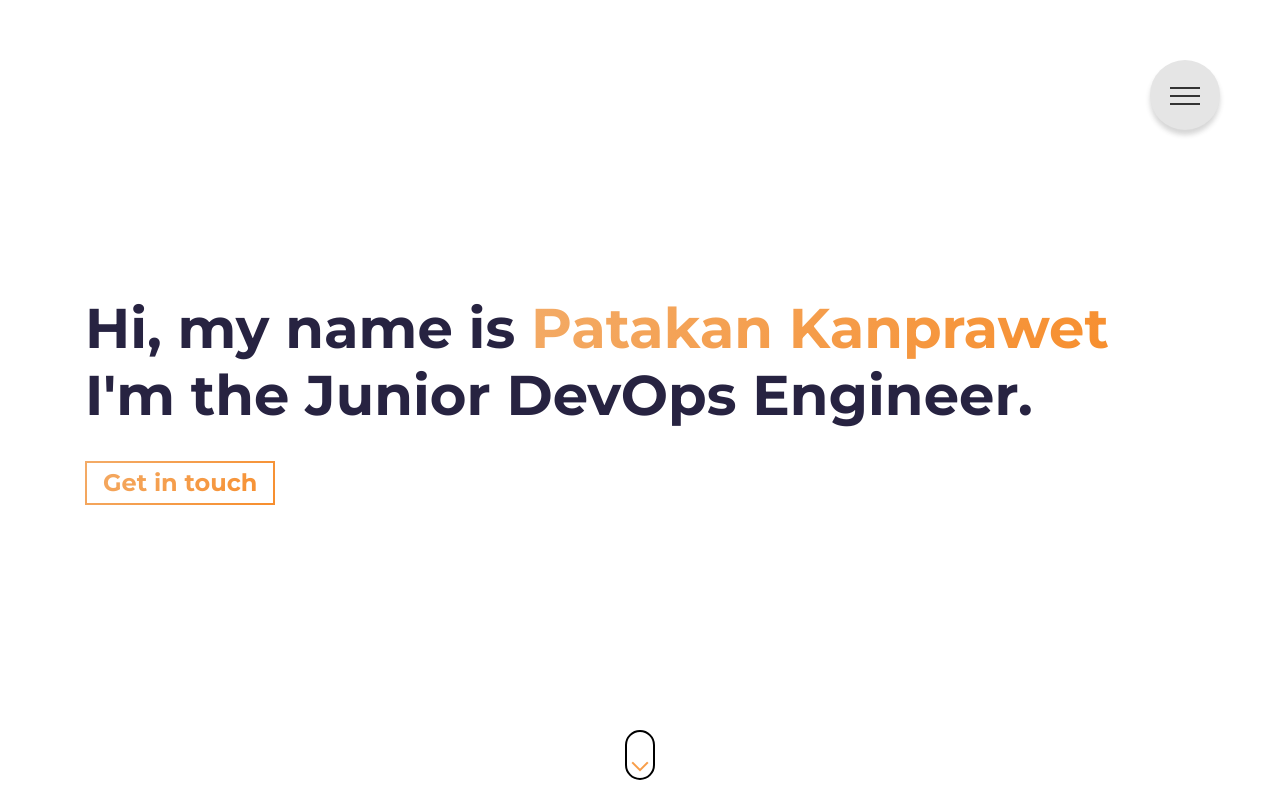
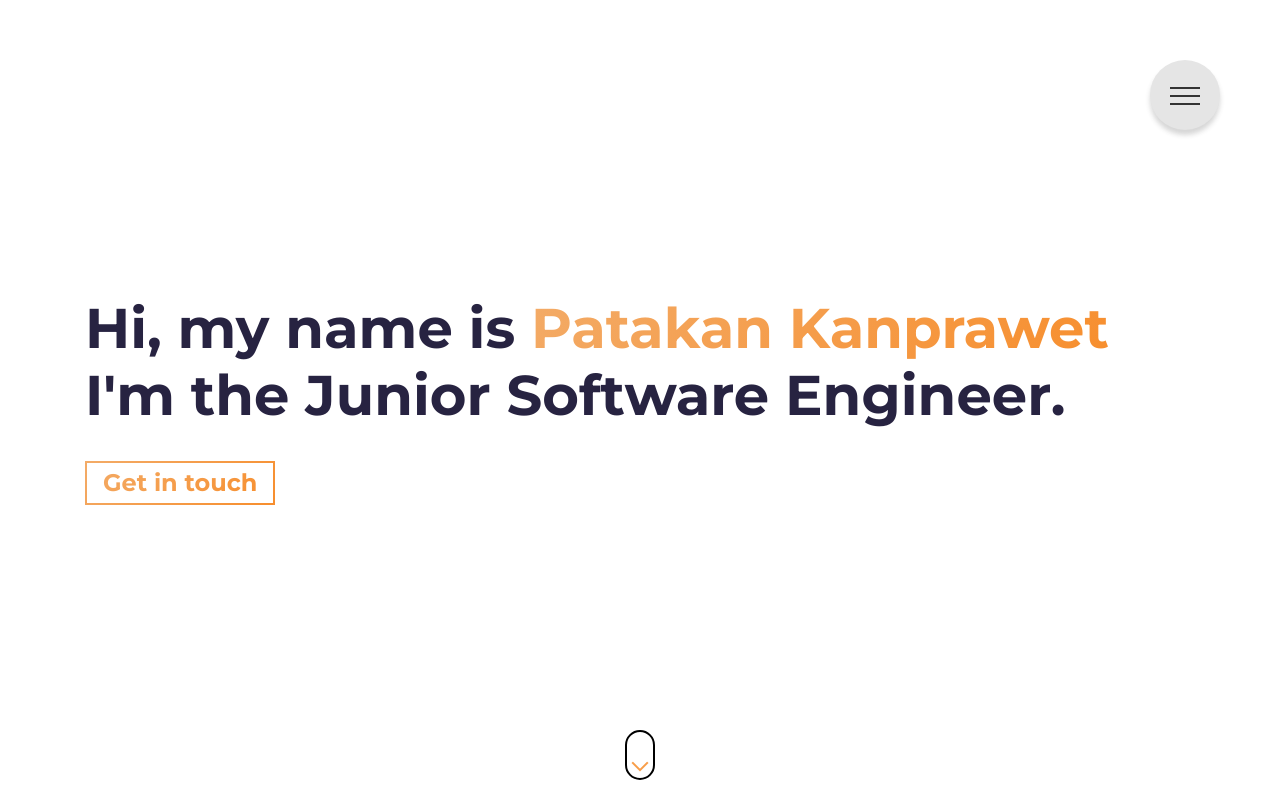
Before and after one commit to Touutae-lab/Touutae-lab.github.io, a website: page index.html in a window 1280 px wide. Shown: the top 800 px of the page. Drawn offline with Linux system fonts and the light colour scheme.

Commit message:
Update index.html

```diff
--- a/index.html
+++ b/index.html
@@ -86,7 +86,7 @@ Have fun creating your portfolio on this template!!! -->
                 Hi, my name is
                 <span class="text-color-main name">Patakan Kanprawet</span>
                 <br />
-                I'm the Junior DevOps Engineer.
+                I'm the Junior Software Engineer.
             </h1>
             <p class="hero-cta">
                 <a class="cta-btn cta-btn--hero" href="#popup">Get in touch</a>
```
